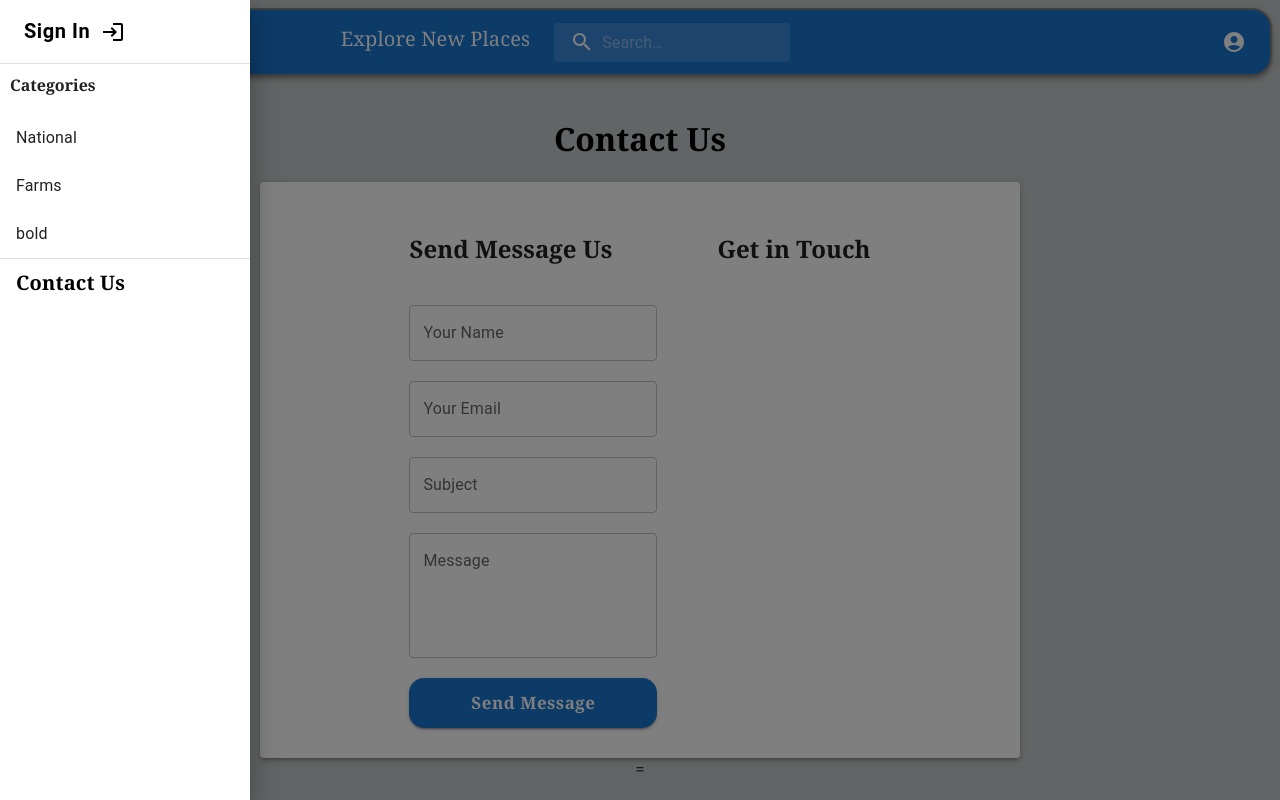
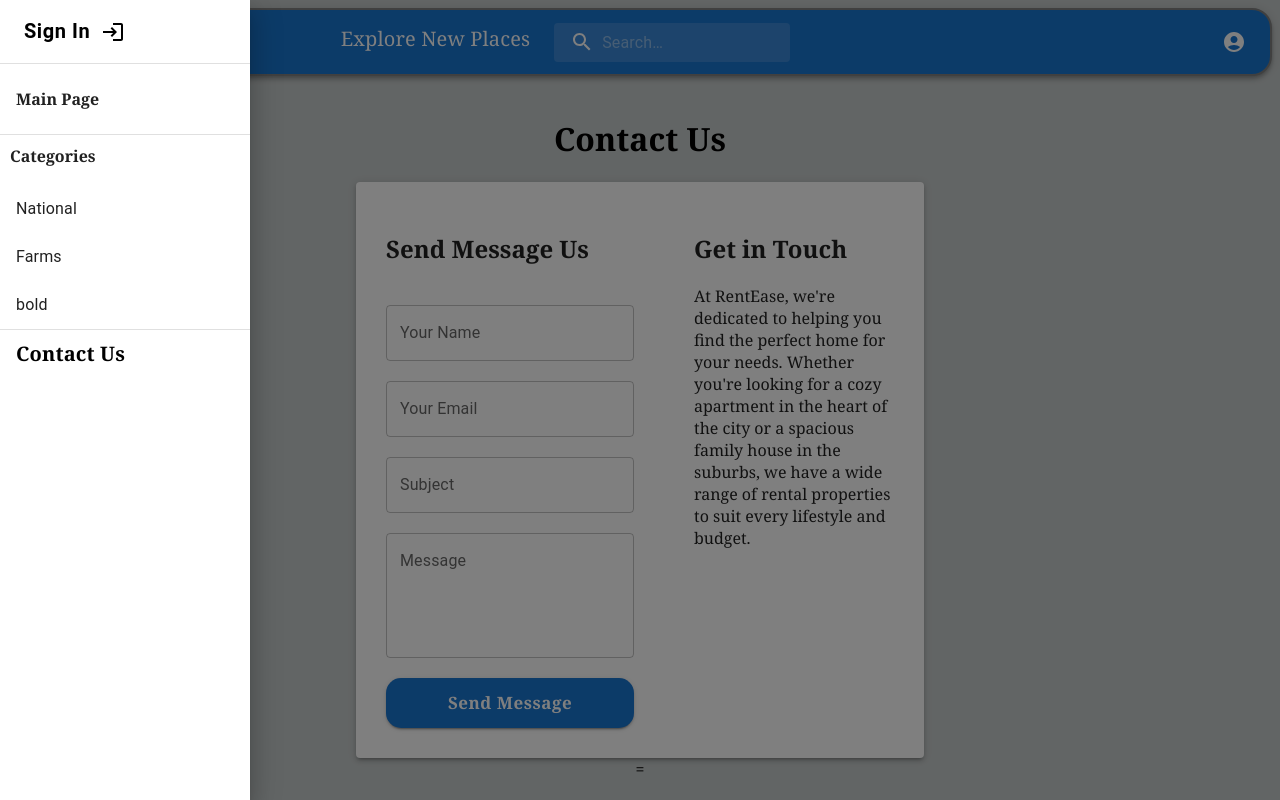
Before and after one commit to Shakir-ahmed1/Undecided_rentals, a React (Vite) app: page /contact_us in a window 1280 px wide. Both pictures are taken after a click on the button 46 px from the left and 42 px from the top of the page. Shown: the top 800 px of the page. Built offline with nearby package versions, Linux system fonts and the light colour scheme; no server answers.

Commit message:
Main Page

```diff
--- a/src/App.jsx
+++ b/src/App.jsx
@@ -11,18 +11,24 @@ import Message from './components/Message/Message';
 import './components/Map/Map.css'
 import Contact from './components/Contact/Contact';
 // import DataContext from './context/DataContext';
-// import {  useSelector, useDispatch } from 'react-redux'
-// import { useEffect, useContext } from 'react';
+import {  useSelector, useDispatch } from 'react-redux'
+import { useEffect, useContext } from 'react';
+import { getRentalData } from './actions/rentals';
 // import { getRentalData } from './actions/rentals';
 
 const App = () => {
-  // const dispatch = useDispatch();
+  const dispatch = useDispatch();
   // const {  bounds, setRentals } = useContext(DataContext)
-  // const rentDetails = useSelector((state) => state.rentals.rentalDetails)
+  const rentDetails = useSelector((state) => state.rentals.getAllRentals)
+  console.log('here is all your rentals',rentDetails)
 
   // useEffect(() => {
   //   dispatch(getRentalData(bounds?.sw, bounds?.ne))
   // },[bounds])
+
+  useEffect(() => {
+    dispatch(getRentalData())
+  },[])
 
   // useEffect(() => {
   //   setRentals(rentDetails)
--- a/src/actions/rentals.jsx
+++ b/src/actions/rentals.jsx
@@ -1,16 +1,16 @@
 import * as api from '../api/api';
 import { ERROR, GETRENTAL, POSTRENTAL, RENTALOCATION, AMENITY, GETALLAMENETIES,DELETEAMENITY,UPLOADPHOTO } from '../constants/actionTypes'
 
-// export const getRentalData = () => async (dispatch) => {
-//     try {
-//         const response = await api.getRentalDetails();
-//         // console.log('here is the data in the dispatched action',response)
-//         dispatch({ type: GETRENTAL, payload: response.data })
-//     } catch (error) {
-//         console.log(error)
-//         dispatch({ type: ERROR, payload: error.response.data})
-//     }
-// }
+export const getRentalData = () => async (dispatch) => {
+    try {
+        const response = await api.getRentalDetails();
+        // console.log('here is the data in the dispatched action',response)
+        dispatch({ type: GETRENTAL, payload: response.data })
+    } catch (error) {
+        console.log(error)
+        dispatch({ type: ERROR, payload: error.response.data})
+    }
+}
 
 export const postRentalDetails = (rentalData) => async (dispatch) => {
     try {
--- a/src/api/api.jsx
+++ b/src/api/api.jsx
@@ -28,14 +28,16 @@ export const updateUser = (userId, updatedUser) =>
   API.put(`/api/users/${userId}/profiles`, updatedUser);
 export const getProfile = (userId) =>
   API.get(`/api/users/${userId}/profiles`);
-// export const getRentalDetails = () => {
-//   try {
-//     const response = API.get('/api/houses')
-//     return response
-//   } catch (error) {
-//     console.log(error)
-//   }
-// }
+
+export const getRentalDetails = () => {
+  try {
+    const response = API.get('/api/houses')
+    return response
+  } catch (error) {
+    console.log(error)
+  }
+}
+
 export const postRentalDetails = (rentalData) => {
   try {
     const response = API.post('/api/houses', rentalData);
--- a/src/components/Auth/Register.jsx
+++ b/src/components/Auth/Register.jsx
@@ -70,8 +70,8 @@ const Register = () => {
     const userData = { id: sub, name, imageUrl: picture, email };
     try {
       dispatch({ type: "AUTH", payload: userData });
+      navigate("/");
       window.location.reload()
-      navigate("/");
       console.log(userData);
     } catch (error) {
       console.log(error);
--- a/src/components/Contact/Contact.jsx
+++ b/src/components/Contact/Contact.jsx
@@ -18,7 +18,6 @@ const Contact = () => {
             display: "flex",
             justifyContent: "center",
             gap: "60px",
-            width:'700px'
           }}
         >
           <div
@@ -34,19 +33,26 @@ const Contact = () => {
               type="submit"
               color="primary"
               style={{
-                borderRadius:'15px',
-                height:'50px',
-                textTransform:'none',
-                fontSize:'17px',
-                fontFamily:'Georgia',
-                fontWeight:'bold'
+                borderRadius: "15px",
+                height: "50px",
+                textTransform: "none",
+                fontSize: "17px",
+                fontFamily: "Georgia",
+                fontWeight: "bold",
               }}
             >
               Send Message
             </Button>
           </div>
-          <div>
+          <div style={{width:'200px'}}>
             <h2>Get in Touch</h2>
+            <p>
+              At RentEase, we're dedicated to helping
+              you find the perfect home for your needs. Whether you're looking
+              for a cozy apartment in the heart of the city or a spacious family
+              house in the suburbs, we have a wide range of rental properties to
+              suit every lifestyle and budget.
+            </p>
           </div>
         </Paper>
         ={" "}
--- a/src/components/NavBar/NavBar.jsx
+++ b/src/components/NavBar/NavBar.jsx
@@ -199,6 +199,12 @@ export default function NavBar() {
         </ListItem>
       )}
       <Divider />
+        <ListItem disablePadding>
+          <ListItemButton component={Link} to="/">
+            <p style={{fontWeight:'bold'}}>Main Page</p>
+          </ListItemButton>
+        </ListItem>
+      <Divider />
       <div style={{ fontWeight: "bold", margin: "10px" }}>Categories</div>
       <List>
         <ListItem disablePadding>
@@ -217,8 +223,8 @@ export default function NavBar() {
           </ListItemButton>
         </ListItem>
         <Divider />
-        <ListItem disablePadding>
-          <ListItemButton>
+        <ListItem disablePadding >
+          <ListItemButton components={Link} to={"/contact_us"}>
             <Typography
               style={{
                 fontWeight: "700",
@@ -227,8 +233,6 @@ export default function NavBar() {
                 fontFamily:'Georgia'
               }}
               variant="h6"
-              component={Link}
-              to={"/contact_us"}
             >
               Contact Us
             </Typography>
@@ -288,8 +292,8 @@ export default function NavBar() {
     const userData = { _id: sub, name, imageUrl: picture, email };
     try {
       dispatch({ type: "AUTH", payload: userData });
+      Navigate("/");
       window.location.reload()
-      Navigate("/");
       console.log(userData);
     } catch (error) {
       console.log(error);
--- a/src/main.jsx
+++ b/src/main.jsx
@@ -9,6 +9,7 @@ import { DataProvider } from "./context/DataContext.jsx";
 import { getAllAmenities } from "./actions/rentals.jsx";
 
 store.dispatch(getAllAmenities())
+// store.dispatch(getRentalData)
 ReactDOM.createRoot(document.getElementById("RentEase")).render(
   <React.Fragment>
     <Router>
--- a/src/reducers/rentals.jsx
+++ b/src/reducers/rentals.jsx
@@ -2,13 +2,14 @@ import { GETRENTAL, POSTRENTAL, ERROR, RENTALOCATION, AMENITY, GETALLAMENETIES,
 
 const initialState = {
     rentalDetails : { amenities: [] },
+    getAllRentals: {},
     error: null
 }
 
 export default (state = initialState, action) => {
   switch (action.type) {
     case GETRENTAL:
-      return { ...state, rentalDetails: action?.payload, error:null };
+      return { ...state, getAllRentals: action?.payload, error:null };
     case POSTRENTAL:
       return { ...state, rentalDetails: action?.payload, error:null };
     case RENTALOCATION:
```
